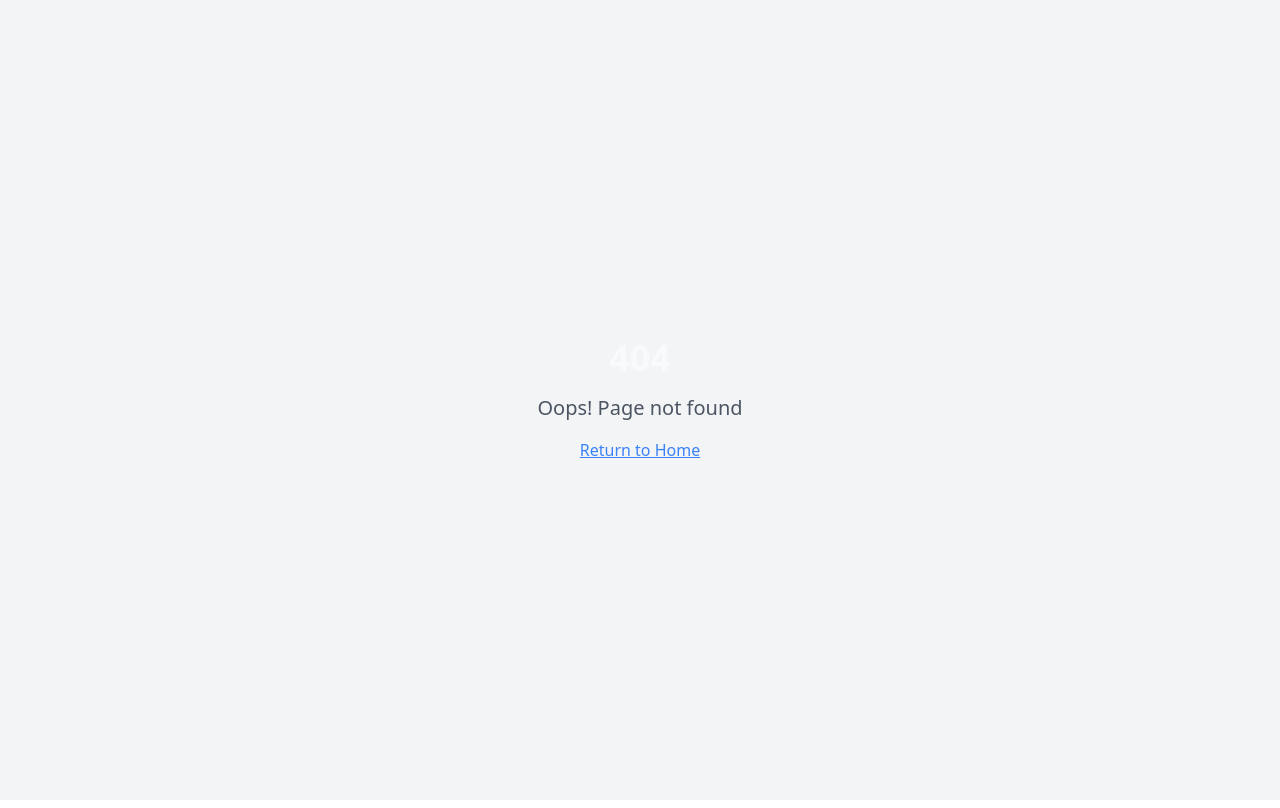
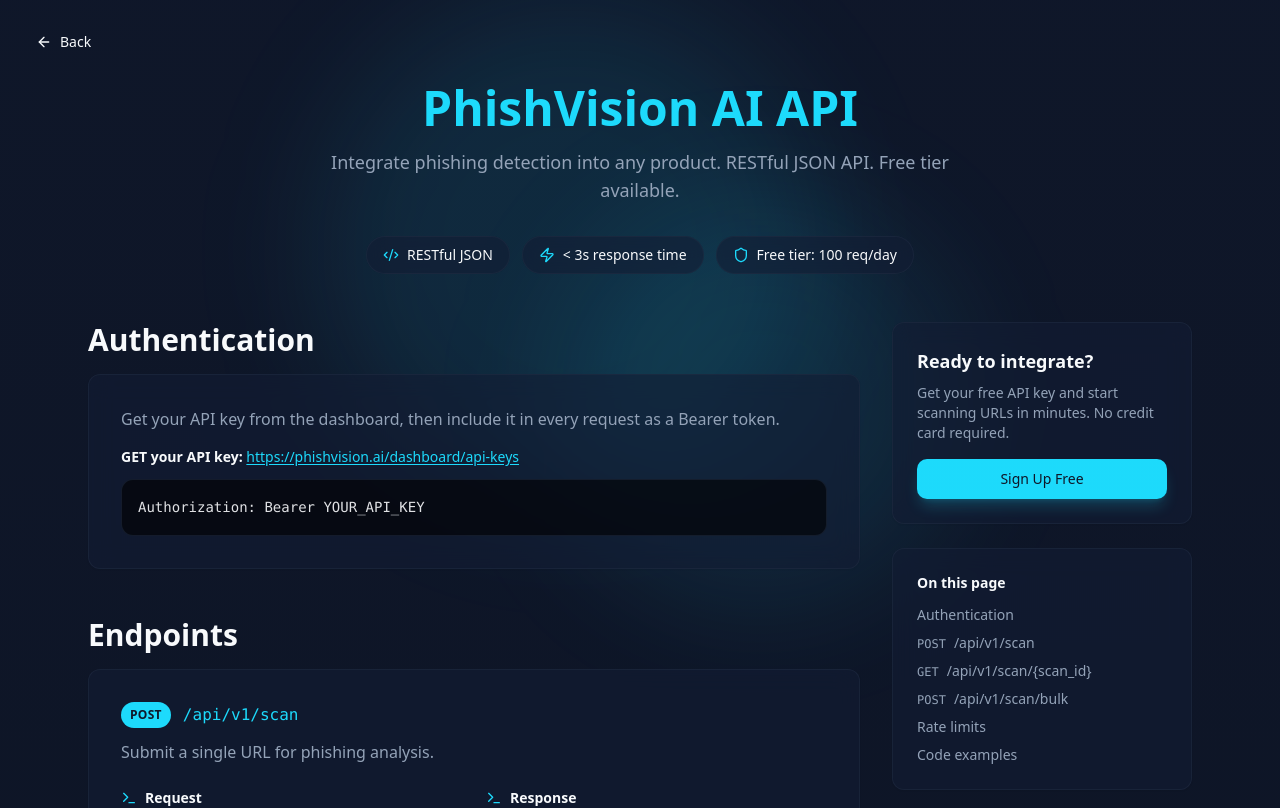
Before and after one commit to Harsh-007lab/phishvision-ai, a React (Vite) app: page /api in a window 1280 px wide. Before the commit this address had no page. Shown: the top 808 px of the page. Built offline with nearby package versions, Linux system fonts and the light colour scheme; the HTML template or start-up script is replaced by a standard one; what @lovable.dev/cloud-auth-js would draw is missing.

Commit message:
Changes
Co-authored-by: Harsh-007lab <217755193+Harsh-007lab@users.noreply.github.com>

```diff
--- a/src/App.tsx
+++ b/src/App.tsx
@@ -40,6 +40,7 @@ const App = () => (
             <Route path="/bulk" element={<BulkScan />} />
             <Route path="/report/:scanId" element={<Report />} />
             <Route path="/pricing" element={<Pricing />} />
+            <Route path="/api" element={<ApiDocs />} />
             <Route path="/privacy" element={<Privacy />} />
             <Route path="/terms" element={<Terms />} />
             <Route path="/security-policy" element={<SecurityPolicy />} />
```
